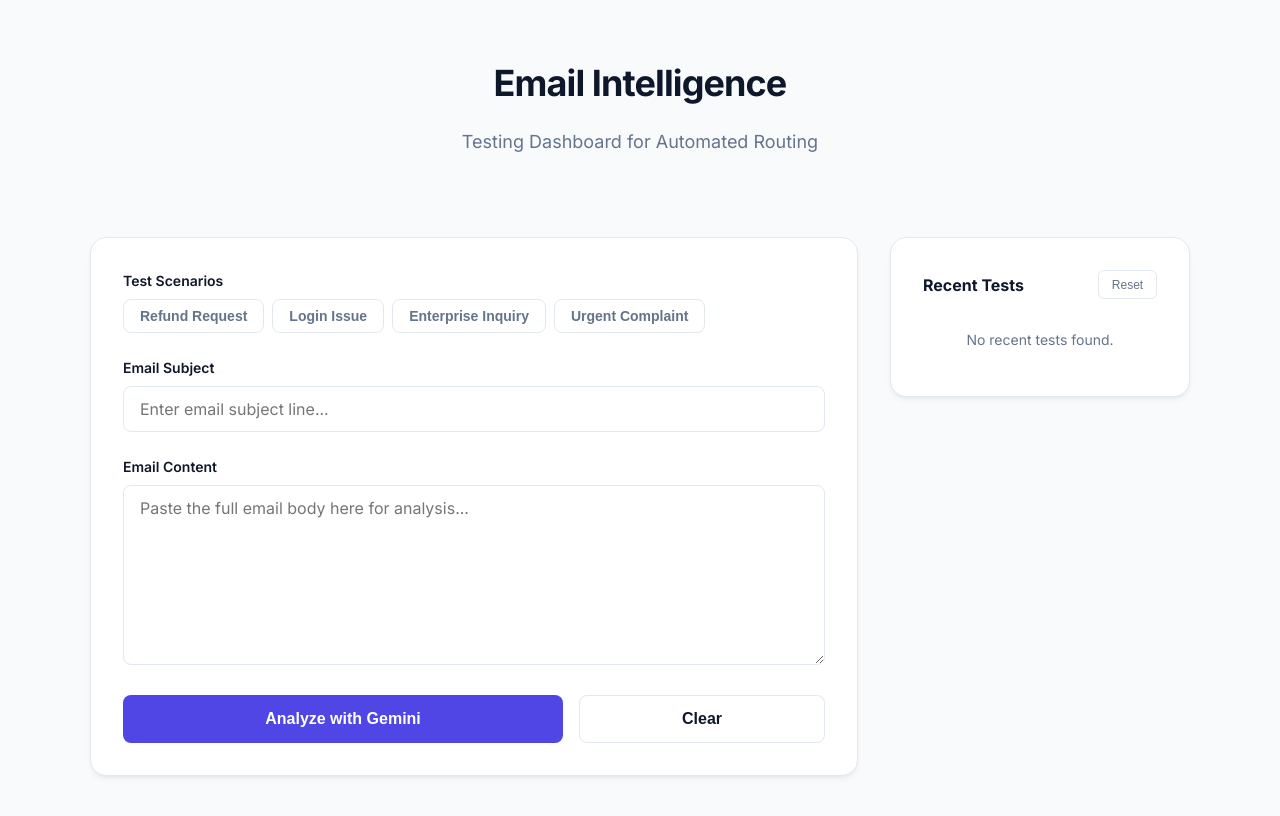
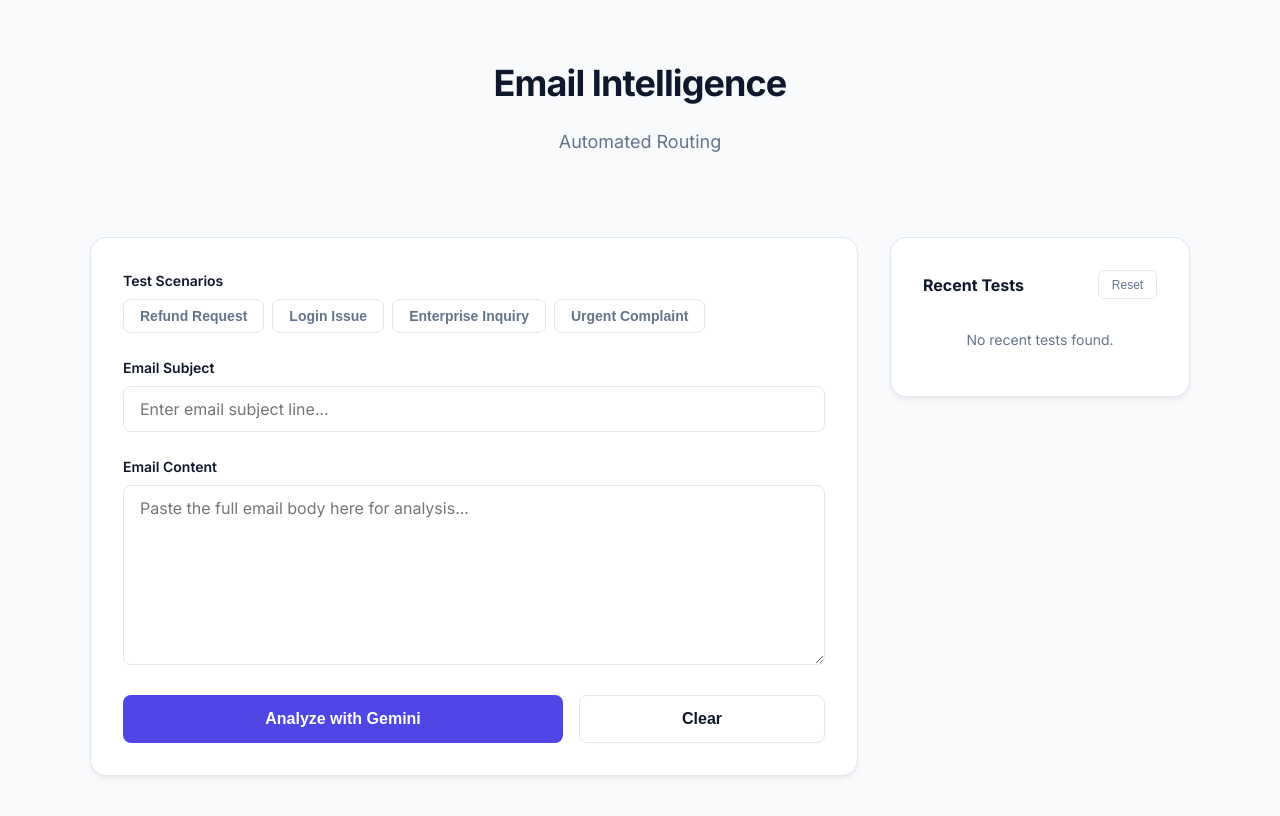
Before and after one commit to ZaeemKhan07/Automated-Email-Router, a plain HTML site: page index.html in a window 1280 px wide. Drawn offline with Linux system fonts and the light colour scheme.

Commit message:
changes to clean up

```diff
--- a/index.html
+++ b/index.html
@@ -203,7 +203,7 @@
     <div class="app-layout">
         <header>
             <h1>Email Intelligence</h1>
-            <p>Testing Dashboard for Automated Routing</p>
+            <p>Automated Routing</p>
         </header>
 
         <main>
```
